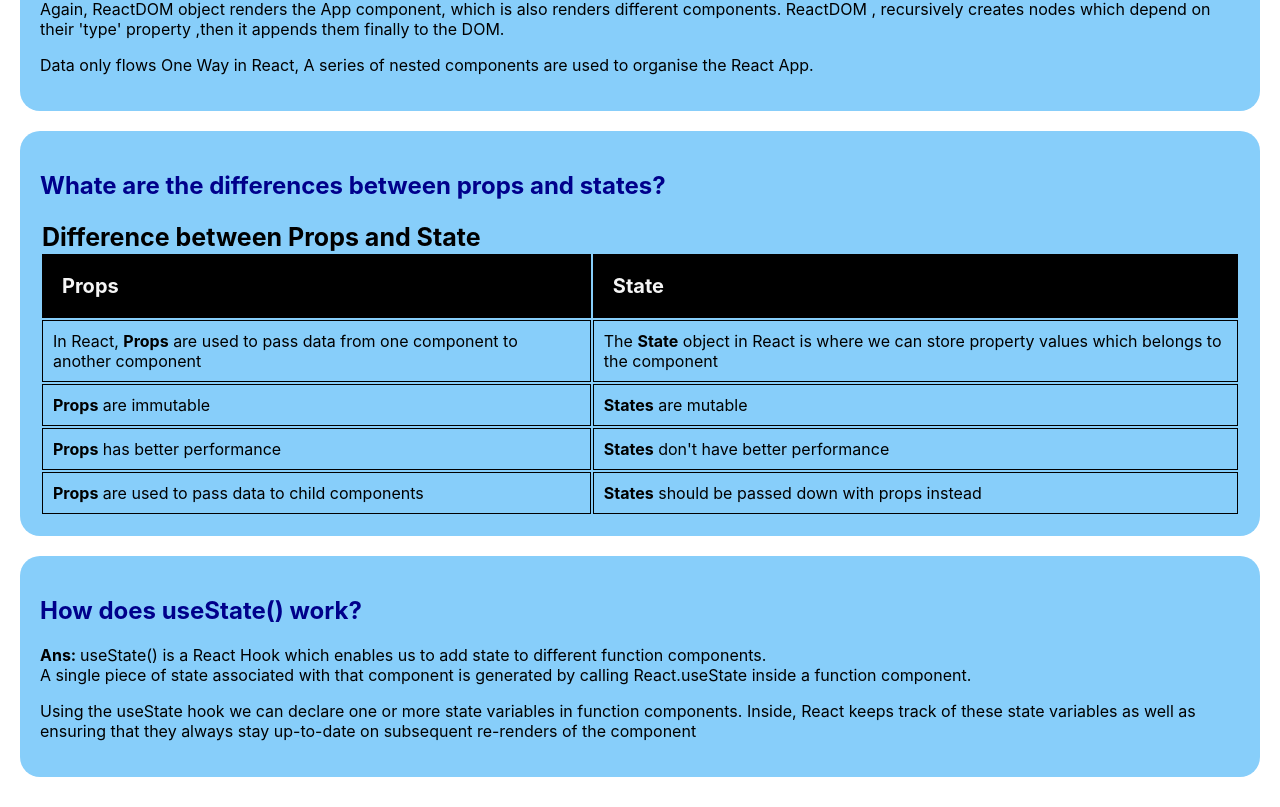
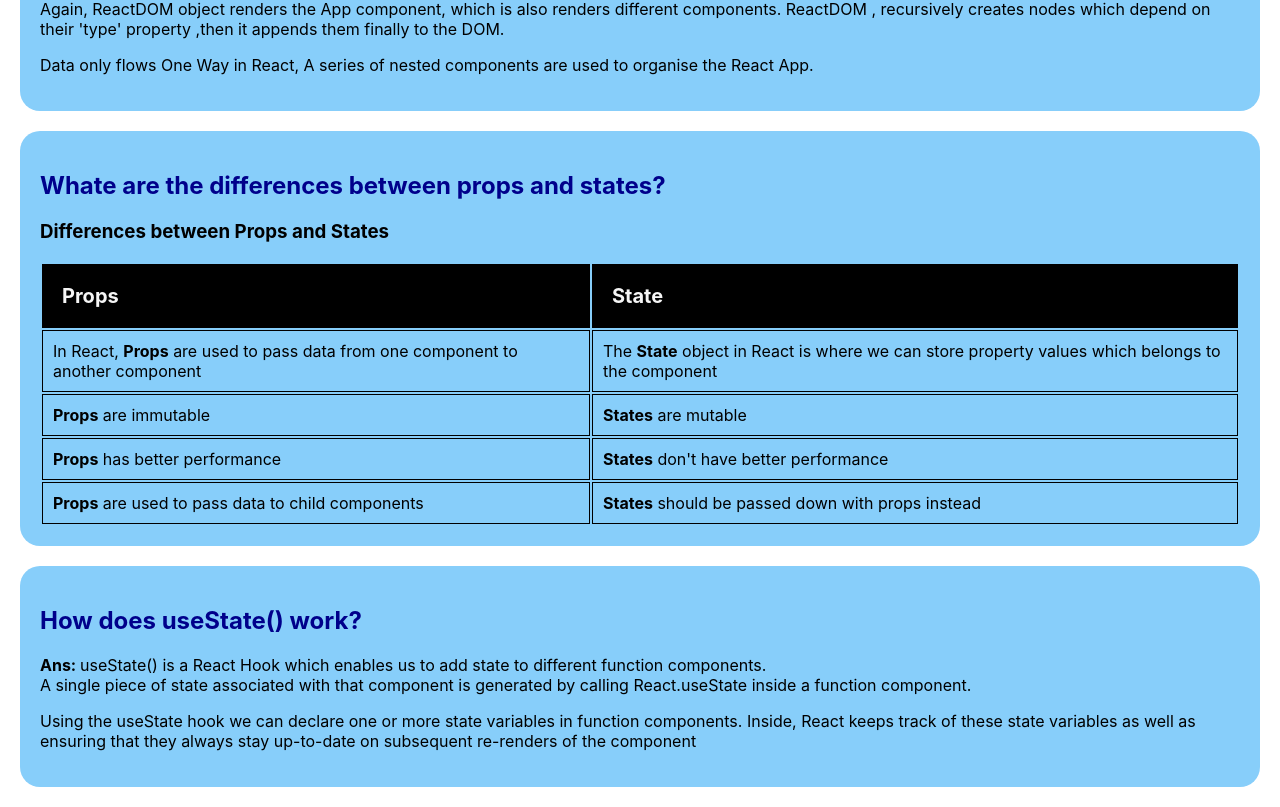
Before and after one commit to FahamidulDipro/Luxury-Store, a React (Create React App) app: page / in a window 1280 px wide. Shown: the part 2097-2904 px from the top of the page. Built offline with nearby package versions, Linux system fonts and the light colour scheme.

Commit message:
Adding only unique items

```diff
--- a/src/components/PropsVsState/PropsVsState.js
+++ b/src/components/PropsVsState/PropsVsState.js
@@ -5,8 +5,9 @@
         <div className='qa-container'>
             <h2>Whate are the differences between props and states?</h2>
 
+            <h3>Differences between Props and States</h3>
             <table>
-                <thead>Difference between Props and State</thead>
+
                 <tbody>
                     <tr>
                     <th><b>Props</b></th>
--- a/src/components/Shop/Shop.js
+++ b/src/components/Shop/Shop.js
@@ -9,7 +9,6 @@
 const Shop = () => {
     const [products,setProduct] = useState([]);
     const [cart, setCart] = useState([]);
-
     const addToCartHandler = (item)=>{
         const newCart = [...cart,item];
         setCart(newCart);
@@ -29,6 +28,17 @@
         }
     }
 
+    //Removing Duplicate items
+    const onlyUnique =(value,index,self)=>{
+        return self.indexOf(value) === index;
+    }
+    const uniqueCart = cart.filter(onlyUnique);
+    console.log(uniqueCart);
+
+
+
+
+//Removing random items
    const removeRandomCart =  ()=>{
        setRandomCart([]);
        setRandomPic([]);
@@ -69,7 +79,7 @@
                                             if (cart.length <= 4) {
 
                                                     return (
-                                                        cart.map(singleItem=><SelectedItem  key={singleItem.id} cart={singleItem}></SelectedItem>)
+                                                        uniqueCart.map(singleItem=><SelectedItem  key={singleItem.id} cart={singleItem}></SelectedItem>)
                                                     )
                                             }   else{
 
@@ -119,10 +129,6 @@
                                         })()
                         }
 
-
-
-
-
                 </section>
             </div>
 
@@ -130,8 +136,6 @@
 
         </div>
 
-
-
     );
 };
 
```
